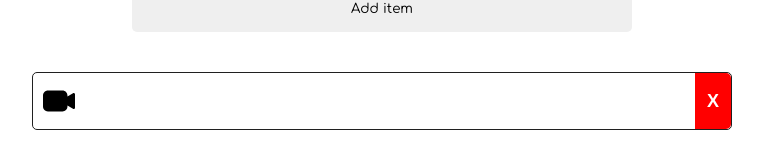
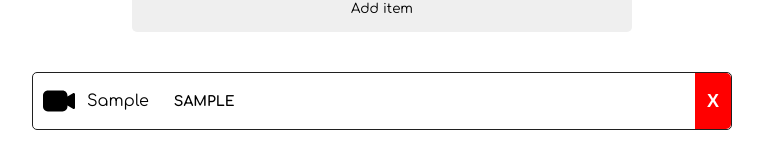
Before and after one commit to sidneifjr/Sebastian, a React (Vite) app: page / in a window 1280 px wide. Both pictures are taken after typing "Sample", "Sample" into the empty fields and a click on the button "Add item". Shown: the part 448-616 px from the top of the page, without its empty margins (258-1021 px from the left). Built offline with nearby package versions, Linux system fonts and the light colour scheme.

Commit message:
Finalizes functionalities in the List and ListItem component

```diff
--- a/src/components/List/ListItem/index.tsx
+++ b/src/components/List/ListItem/index.tsx
@@ -1,12 +1,14 @@
+// import { MouseEventHandler } from "react";
 import { ListItemWrapper, ListItemImage, ListItemText, ListItemSubtext, ListItemButton } from "./styles"
 
 import videoCamera from '../../../assets/video-camera.svg';
 
 interface IListItem {
+  // onDelete: MouseEventHandler<HTMLButtonElement> | undefined;
   src?: string,
   text: string | number,
-  onClick?: React.MouseEventHandler<HTMLButtonElement>,
-  onAddList: Function
+  onAddList: Function,
+  subtext: string
 }
 
 export const ListItem = (props:IListItem) => {
@@ -14,8 +16,10 @@ export const ListItem = (props:IListItem) => {
     <ListItemWrapper>
       <ListItemImage src={props.src || videoCamera}></ListItemImage>
       <ListItemText>{props.text}</ListItemText>
-      <ListItemSubtext></ListItemSubtext>
-      <ListItemButton onClick={props.onClick}>X</ListItemButton>
+      <ListItemSubtext>{props.subtext}</ListItemSubtext>
+      <ListItemButton
+        // onClick={props.onDelete}
+      >X</ListItemButton>
     </ListItemWrapper>
   )
 }
--- a/src/components/List/ListItem/styles.tsx
+++ b/src/components/List/ListItem/styles.tsx
@@ -26,7 +26,10 @@ const ListItemText = styled.p`
 const ListItemSubtext = styled.small`
   font-size: 14px;
   line-height: 17px;
-  font-weight: 400;
+  font-weight: 700;
+  text-transform: uppercase;
+  margin-left: 25px;
+  display: block;
 `
 
 const ListItemButton = styled.button`
--- a/src/components/List/index.tsx
+++ b/src/components/List/index.tsx
@@ -4,11 +4,15 @@ import { ListItem } from "./ListItem"
 export const List = (props: { lists: any[] }) => {
   return (
     <ListWrapper>
-      {props.lists.map((listItem: { src: string; text: string | number; onAddList: Function }, index: number) => (
+      {props.lists.map((listItem, index) => (
+        console.log(listItem),
+
         <ListItem
           key={index}
-          text={listItem.text}
+          text={listItem.name}
+          subtext={listItem.serial}
           onAddList={listItem.onAddList}
+          // onDelete={() => listItem.handleDelete(listItem.index)}
         />
       ))}
     </ListWrapper>
--- a/src/components/List/styles.tsx
+++ b/src/components/List/styles.tsx
@@ -3,11 +3,13 @@ import styled from "styled-components";
 const ListWrapper = styled.ul`
   width: 100%;
   max-width: 700px;
+  min-height: 58px;
   list-style: none;
   margin-top: 40px;
   display: flex;
   flex-direction: column;
   gap: 12px;
+  overflow: auto;
 `
 
 export { ListWrapper };
```
